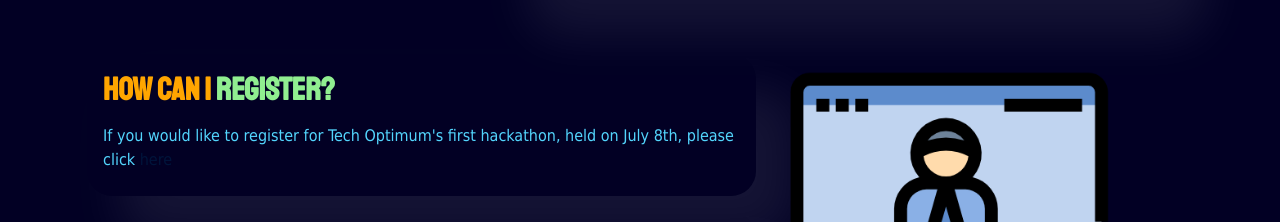
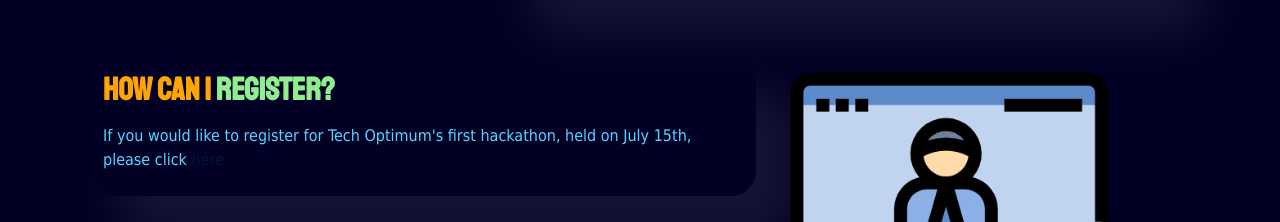
Before and after one commit to TechOptimum/old-website-v2, a plain HTML site: page hackathon.html in a window 1280 px wide. Shown: the part 1600-1822 px from the top of the page. Drawn offline with Linux system fonts and the light colour scheme; some packages are replaced by stand-ins of ours; a script that the page names is missing.

Commit message:
date fixed lol

```diff
--- a/hackathon.html
+++ b/hackathon.html
@@ -1,3 +1,5 @@
+
+
 <!DOCTYPE html>
 <html lang="en">
 <head>
@@ -110,7 +112,7 @@
 <div class="prizes-sub-section-hackathon">
 <div class="timer-subsection-hackathon">
    <h1 style="color:orange;">How can I <span style="color:lightgreen;">Register?</span></h1>
-  <p style="color:#53d5fd;">If you would like to register for Tech Optimum's first hackathon, held on July 8th, please click <a href="./coming-soon.html">here</a></p>
+  <p style="color:#53d5fd;">If you would like to register for Tech Optimum's first hackathon, held on July 15th, please click <a href="./coming-soon.html">here</a></p>
 </div>
 <div class="timer-subsection-hackathon">
    <h1 style="color:orange;">Who can register?</span></h1>
```
